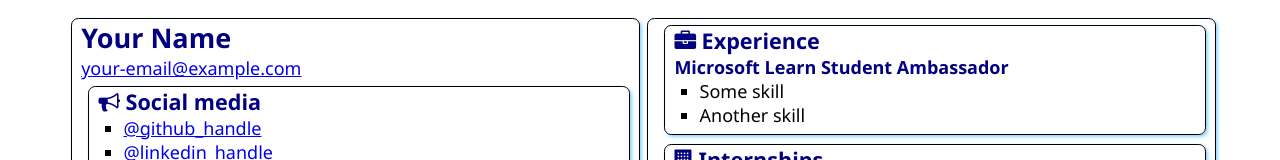
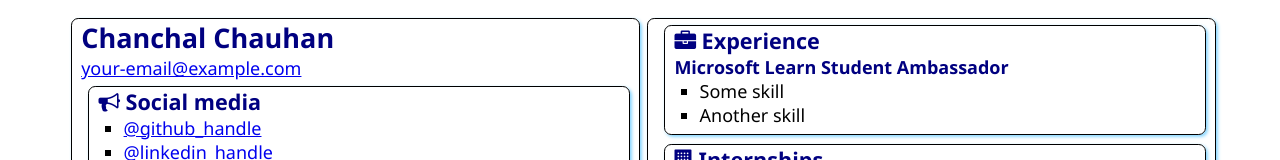
Before and after one commit to chanchal172002/SATechnicalOnboarding, a plain HTML site: page src/index.html in a window 1280 px wide. Shown: the top 160 px of the page. Drawn offline with Linux system fonts and the light colour scheme.

Commit message:
updated my name in the repo

```diff
--- a/src/index.html
+++ b/src/index.html
@@ -12,7 +12,7 @@
 <body>
     <main>
         <article class="box">
-            <h1>Your Name</h1>
+            <h1>Chanchal Chauhan</h1>
             <div><a href="mailto:your.email@example.com">your-email@example.com</a></div>
 
             <section class="box">
```
